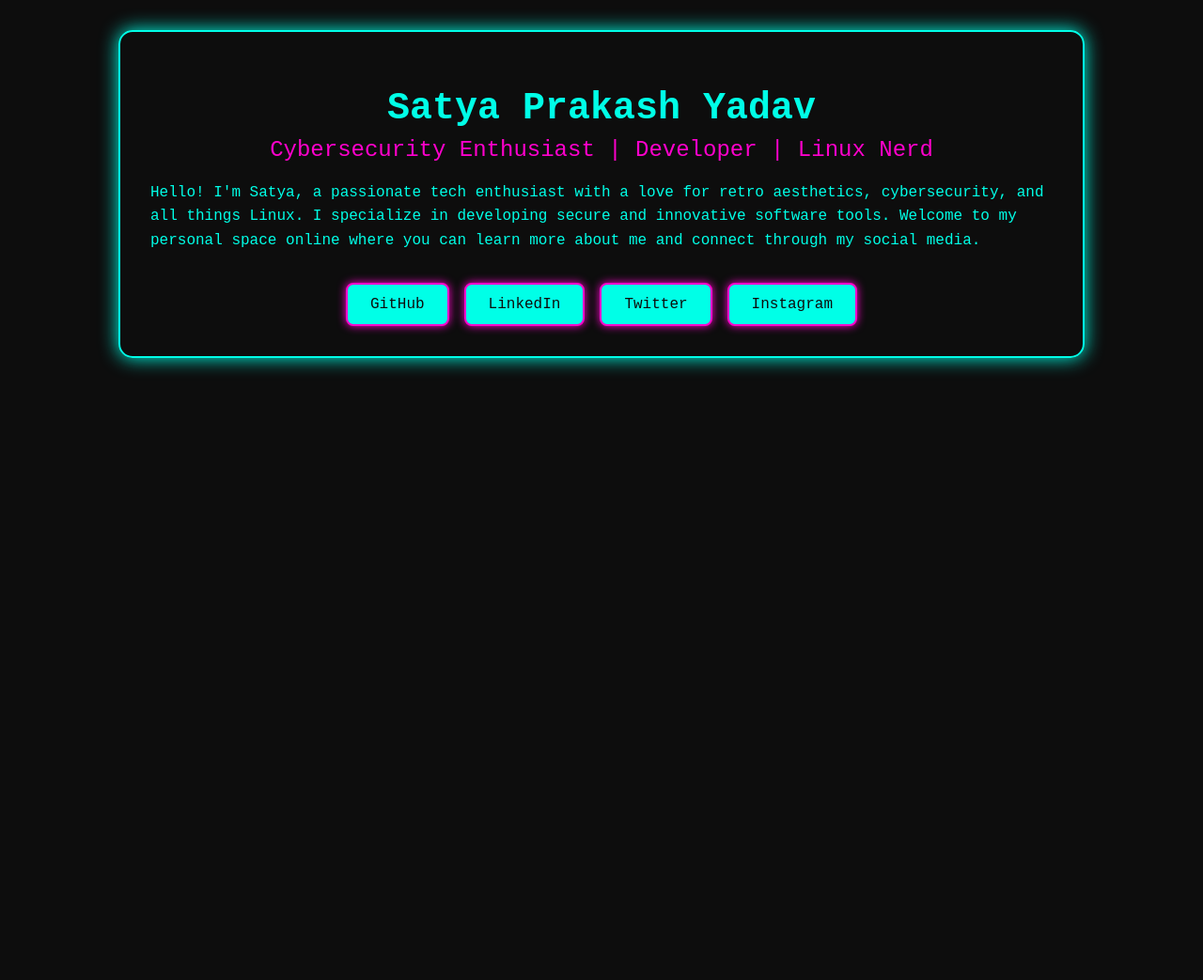
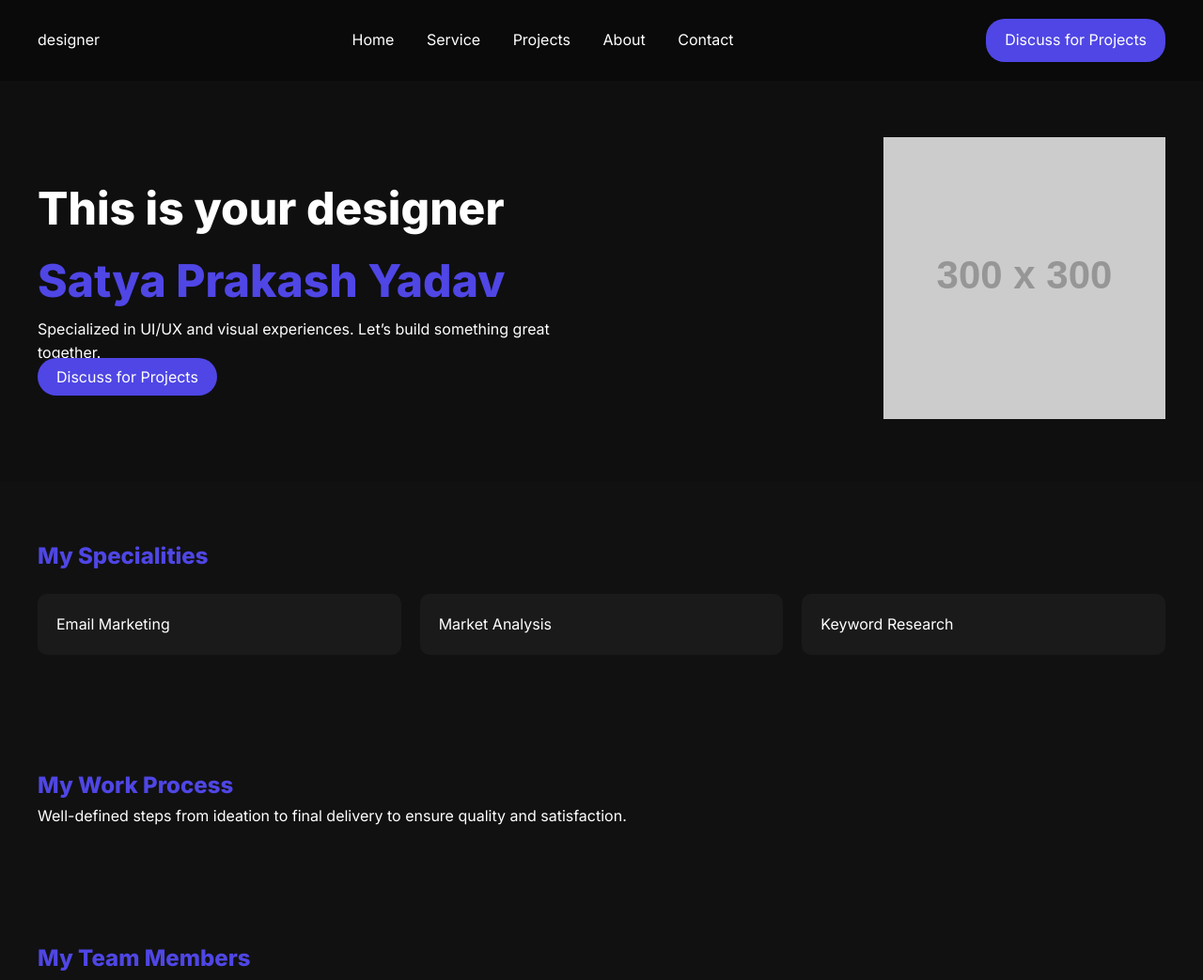
Before and after one commit to stalwart04/stalwart04.github.io, a plain HTML site: page index.html in a window 1280 px wide. Shown: the top 1043 px of the page at 94% size. Before the commit the page ends 800 px from the top, so only its background shows below. Drawn offline with Linux system fonts and the light colour scheme; placeholder pictures from the web are drawn by us.

Commit message:
Update index.html
Update ver 2

```diff
--- a/index.html
+++ b/index.html
@@ -1,94 +1,152 @@
 <!DOCTYPE html><html lang="en">
 <head>
-  <meta charset="UTF-8" />
-  <meta name="viewport" content="width=device-width, initial-scale=1.0" />
-  <title>Satya Prakash Yadav - Portfolio</title>
+  <meta charset="UTF-8">
+  <meta name="viewport" content="width=device-width, initial-scale=1.0">
+  <title>Satya Prakash Yadav | Designer</title>
+  <link href="https://fonts.googleapis.com/css2?family=Inter:wght@400;600;800&display=swap" rel="stylesheet">
   <style>
-    body {
+    * {
       margin: 0;
-      font-family: 'Courier New', Courier, monospace;
-      background-color: #0d0d0d;
-      color: #00ffe7;
-      display: flex;
-      flex-direction: column;
-      align-items: center;
-      padding: 2rem;
+      padding: 0;
       box-sizing: border-box;
-    }.container {
-  width: 100%;
-  max-width: 960px;
-  border: 2px solid #00ffe7;
-  border-radius: 15px;
-  padding: 2rem;
-  box-shadow: 0 0 20px #00ffe7;
-}
-
-h1 {
-  text-align: center;
-  font-size: 2.5rem;
-  margin-bottom: 0.5rem;
-}
-
-h2 {
-  text-align: center;
-  font-weight: 300;
-  color: #ff00cc;
-  margin-top: 0;
-}
-
-p {
+    }body {
+  font-family: 'Inter', sans-serif;
+  background-color: #0f0f0f;
+  color: #ffffff;
   line-height: 1.6;
 }
 
-.socials {
+header {
+  background-color: #0a0a0a;
+  padding: 20px 40px;
   display: flex;
-  justify-content: center;
-  gap: 1rem;
-  margin-top: 2rem;
+  justify-content: space-between;
+  align-items: center;
 }
 
-.socials a {
+.nav-links a {
+  margin: 0 15px;
+  color: #fff;
   text-decoration: none;
-  padding: 0.75rem 1.5rem;
-  color: #0d0d0d;
-  background-color: #00ffe7;
-  border: 2px solid #ff00cc;
-  border-radius: 8px;
-  box-shadow: 0 0 10px #ff00cc;
-  transition: all 0.3s ease;
 }
 
-.socials a:hover {
-  background-color: #ff00cc;
-  color: #ffffff;
-  box-shadow: 0 0 15px #00ffe7;
+.cta-btn {
+  background-color: #4f46e5;
+  color: white;
+  padding: 10px 20px;
+  border-radius: 20px;
+  text-decoration: none;
 }
 
-@media screen and (max-width: 600px) {
-  h1 {
-    font-size: 2rem;
-  }
-  .socials a {
-    padding: 0.5rem 1rem;
-    font-size: 0.9rem;
-  }
+.hero {
+  display: flex;
+  align-items: center;
+  justify-content: space-between;
+  padding: 60px 40px;
+}
+
+.hero-text {
+  max-width: 600px;
+}
+
+.hero h1 {
+  font-size: 3rem;
+}
+
+.hero h1 span {
+  color: #4f46e5;
+}
+
+.specialties, .process, .team, .footer {
+  padding: 60px 40px;
+  background-color: #111;
+}
+
+.specialties h2, .process h2, .team h2 {
+  color: #4f46e5;
+}
+
+.specialty-grid, .team-grid {
+  display: grid;
+  grid-template-columns: repeat(auto-fit, minmax(200px, 1fr));
+  gap: 20px;
+  margin-top: 20px;
+}
+
+.card {
+  background: #1a1a1a;
+  padding: 20px;
+  border-radius: 10px;
+}
+
+.footer {
+  background: #0a0a0a;
+  color: #888;
+  text-align: center;
+}
+
+.contact-cta {
+  background: #1a1a1a;
+  padding: 40px;
+  text-align: center;
+  margin: 40px;
+  border-radius: 10px;
+}
+
+.contact-cta a {
+  background: #4f46e5;
+  padding: 10px 20px;
+  color: white;
+  text-decoration: none;
+  border-radius: 20px;
 }
 
   </style>
 </head>
 <body>
-  <div class="container">
-    <h1>Satya Prakash Yadav</h1>
-    <h2>Cybersecurity Enthusiast | Developer | Linux Nerd</h2>
-    <p>
-      Hello! I'm Satya, a passionate tech enthusiast with a love for retro aesthetics, cybersecurity, and all things Linux. I specialize in developing secure and innovative software tools. Welcome to my personal space online where you can learn more about me and connect through my social media.
-    </p><div class="socials">
-  <a href="https://github.com/yourusername" target="_blank">GitHub</a>
-  <a href="https://linkedin.com/in/yourusername" target="_blank">LinkedIn</a>
-  <a href="https://twitter.com/yourusername" target="_blank">Twitter</a>
-  <a href="https://instagram.com/yourusername" target="_blank">Instagram</a>
-</div>
-
-  </div>
+  <header>
+    <div class="logo">designer</div>
+    <nav class="nav-links">
+      <a href="#">Home</a>
+      <a href="#">Service</a>
+      <a href="#">Projects</a>
+      <a href="#">About</a>
+      <a href="#">Contact</a>
+    </nav>
+    <a href="#" class="cta-btn">Discuss for Projects</a>
+  </header>  <section class="hero">
+    <div class="hero-text">
+      <h1>This is your designer <span>Satya Prakash Yadav</span></h1>
+      <p>Specialized in UI/UX and visual experiences. Let’s build something great together.</p>
+      <a href="#" class="cta-btn">Discuss for Projects</a>
+    </div>
+    <div class="hero-image">
+      <img src="https://via.placeholder.com/300" alt="Satya Prakash Yadav">
+    </div>
+  </section>  <section class="specialties">
+    <h2>My Specialities</h2>
+    <div class="specialty-grid">
+      <div class="card">Email Marketing</div>
+      <div class="card">Market Analysis</div>
+      <div class="card">Keyword Research</div>
+    </div>
+  </section>  <section class="process">
+    <h2>My Work Process</h2>
+    <p>Well-defined steps from ideation to final delivery to ensure quality and satisfaction.</p>
+  </section>  <section class="team">
+    <h2>My Team Members</h2>
+    <div class="team-grid">
+      <div class="card">UI & UX Designer</div>
+      <div class="card">UI & UX Designer</div>
+      <div class="card">UI & UX Designer</div>
+      <div class="card">UI & UX Designer</div>
+    </div>
+  </section>  <div class="contact-cta">
+    <h2>Have any project idea?</h2>
+    <p>Let’s connect and bring it to life.</p>
+    <a href="#">Contact Now</a>
+  </div>  <footer class="footer">
+    <p>&copy; 2025 Satya Prakash Yadav. All rights reserved.</p>
+  </footer>
 </body>
 </html>
```
